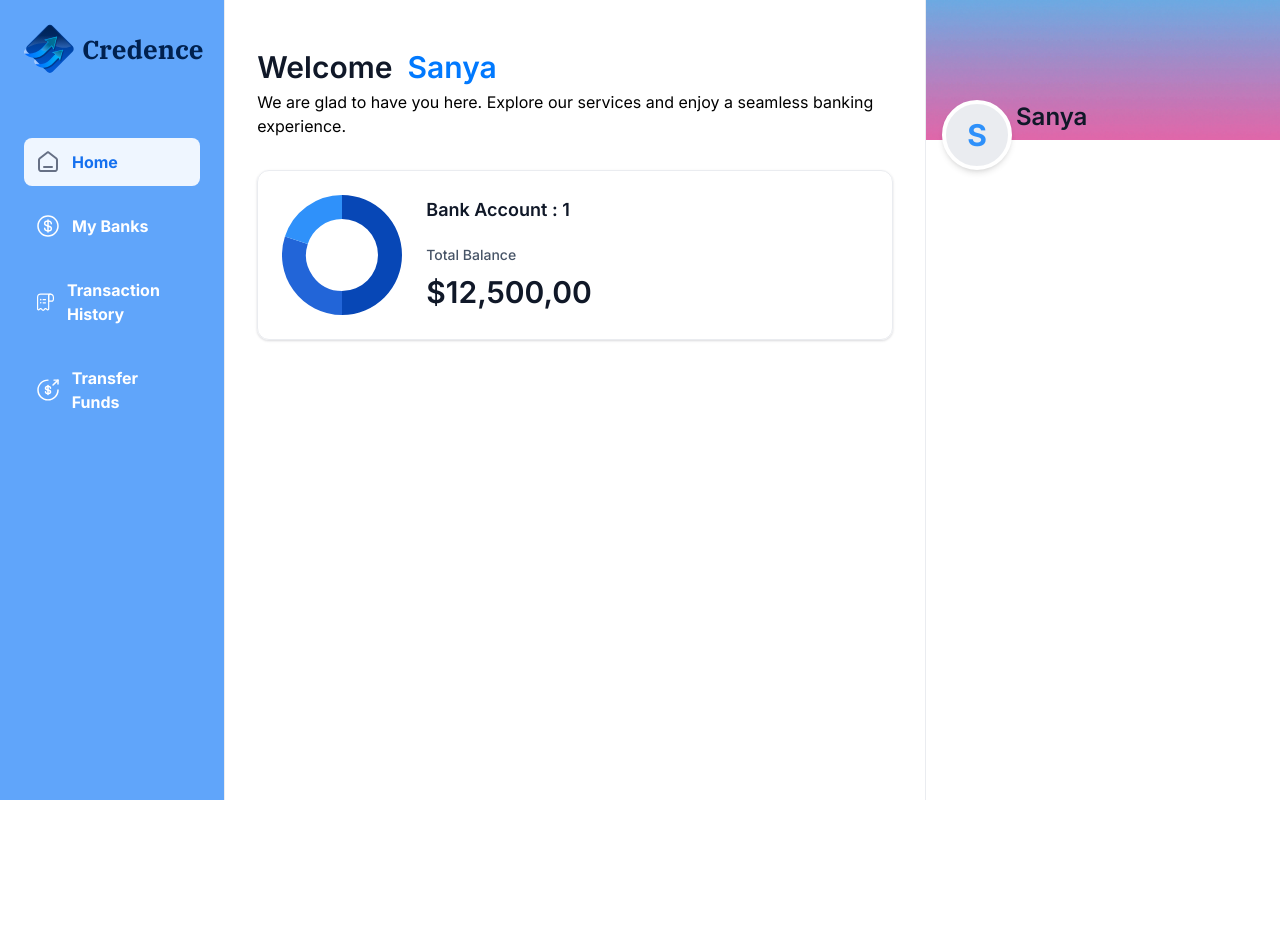
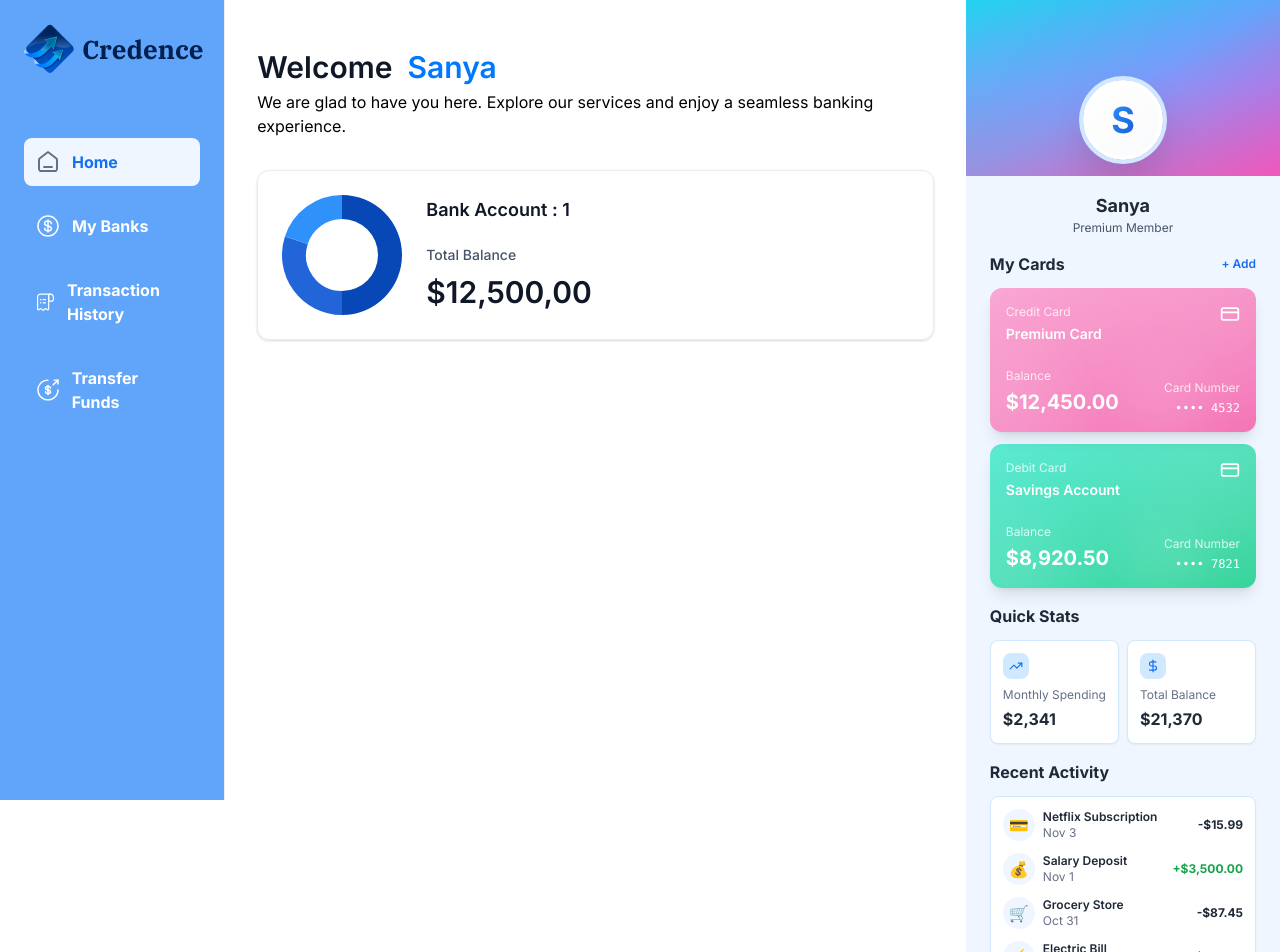
Before and after one commit to Saniya1976/credence, a Next.js app: page / in a window 1280 px wide. Shown: the top 952 px of the page. Before the commit the page ends 800 px from the top, so only its background shows below. Built offline with nearby package versions, Linux system fonts and the light colour scheme.

Commit message:
right side bar completed

```diff
--- a/src/components/RightSideBar.tsx
+++ b/src/components/RightSideBar.tsx
@@ -1,36 +1,163 @@
 import React from "react";
+import { CreditCard, TrendingUp, DollarSign, Calendar } from "lucide-react";
 
 interface RightSidebarProps {
   user: {
     username: string;
+    email?: string;
   };
   transactions: any[];
   banks: any[];
 }
 
-const RightSideBar = ({ user, transactions, banks }: RightSidebarProps) => {
+const RightSideBar = ({ user = { username: "John Doe", email: "john@credence.com" }, transactions, banks }: RightSidebarProps) => {
+  // Sample data for demonstration
+  const cards = [
+    {
+      id: 1,
+      name: "Premium Card",
+      lastFour: "4532",
+      balance: "$12,450.00",
+      type: "Credit",
+      color: "from-pink-300 to-pink-400"
+    },
+    {
+      id: 2,
+      name: "Savings Account",
+      lastFour: "7821",
+      balance: "$8,920.50",
+      type: "Debit",
+      color: "from-teal-300 to-emerald-400"
+    }
+  ];
+
+  const recentTransactions = [
+    { id: 1, name: "Netflix Subscription", amount: "-$15.99", date: "Nov 3", icon: "💳" },
+    { id: 2, name: "Salary Deposit", amount: "+$3,500.00", date: "Nov 1", icon: "💰" },
+    { id: 3, name: "Grocery Store", amount: "-$87.45", date: "Oct 31", icon: "🛒" },
+    { id: 4, name: "Electric Bill", amount: "-$125.00", date: "Oct 30", icon: "⚡" }
+  ];
+
   return (
-    <aside className="right-sidebar">
-      <section className="flex flex-col pb-8">
-        {/* profile banner with gradient */}
-        <div className="profile-banner relative">
-          {/* circular avatar overlapping bottom edge */}
-          <div className="absolute left-4 bottom-[-30px] size-[70px] rounded-full border-4 border-white bg-gray-200 flex items-center justify-center shadow-md">
-            <span className="text-3xl font-bold text-blue-500">
-              {user.username[0]}
+    <aside className="h-full bg-blue-50 overflow-hidden flex flex-col">
+      {/* Gradient Header Section */}
+      <section className="relative h-44 bg-gradient-to-br from-cyan-400 via-blue-400 to-pink-500 overflow-hidden flex-shrink-0">
+        {/* Additional gradient overlay for smoother transition */}
+        <div className="absolute inset-0 bg-gradient-to-b from-transparent via-purple-400/30 to-pink-400/40"></div>
+
+        {/* User Profile Circle at bottom center */}
+        <div className="absolute left-1/2 -translate-x-1/2 bottom-4 z-10">
+          <div className="size-20 rounded-full bg-gradient-to-br from-white to-gray-50 flex items-center justify-center shadow-2xl border-4 border-white ring-4 ring-blue-100">
+            <span className="text-4xl font-bold bg-gradient-to-br from-blue-500 to-blue-700 bg-clip-text text-transparent">
+              {user.username[0].toUpperCase()}
             </span>
-          </div>
-
-          <div className="profile-details absolute bottom-2 left-[90px]">
-            <h1 className="profile-name text-lg font-semibold text-gray-800">
-              {user.username}
-            </h1>
           </div>
         </div>
       </section>
 
-      <section className="banks">
-        <div className="flex w-full justify-between"></div>
+      {/* User Name Section */}
+      <section className="pt-4 pb-4 px-6 text-center bg-blue-50 flex-shrink-0">
+        <h2 className="text-lg font-bold text-gray-800">{user.username}</h2>
+        <p className="text-gray-600 text-xs">{user.email || "Premium Member"}</p>
+      </section>
+
+      {/* Cards Section */}
+      <section className="px-6 mb-4 flex-shrink-0">
+        <div className="flex items-center justify-between mb-3">
+          <h3 className="text-base font-bold text-gray-800">My Cards</h3>
+          <button className="text-blue-600 text-xs font-semibold hover:text-blue-700">
+            + Add
+          </button>
+        </div>
+
+        <div className="space-y-3">
+          {cards.map((card, index) => (
+            <div
+              key={card.id}
+              className={`bg-gradient-to-br ${card.color} rounded-xl p-4 text-white shadow-lg hover:shadow-xl transition-all cursor-pointer relative overflow-hidden`}
+              style={{ zIndex: cards.length - index }}
+            >
+              {/* Gradient mesh circles */}
+              <div className="absolute top-0 right-0 w-32 h-32 bg-white opacity-20 rounded-full blur-3xl -mr-8 -mt-8"></div>
+              <div className="absolute bottom-0 left-0 w-24 h-24 bg-white opacity-15 rounded-full blur-2xl -ml-8 -mb-8"></div>
+              <div className="absolute top-1/2 left-1/2 w-20 h-20 bg-white opacity-10 rounded-full blur-xl"></div>
+
+              <div className="relative z-10 flex justify-between items-start mb-6">
+                <div>
+                  <p className="text-white text-opacity-80 text-xs mb-1">{card.type} Card</p>
+                  <p className="font-semibold text-sm">{card.name}</p>
+                </div>
+                <CreditCard className="size-5" />
+              </div>
+
+              <div className="relative z-10 flex justify-between items-end">
+                <div>
+                  <p className="text-white text-opacity-80 text-xs mb-1">Balance</p>
+                  <p className="text-xl font-bold">{card.balance}</p>
+                </div>
+                <div className="text-right">
+                  <p className="text-white text-opacity-80 text-xs mb-1">Card Number</p>
+                  <p className="font-mono text-xs">•••• {card.lastFour}</p>
+                </div>
+              </div>
+            </div>
+          ))}
+        </div>
+      </section>
+
+      {/* Quick Stats */}
+      <section className="px-6 mb-4 flex-shrink-0">
+        <h3 className="text-base font-bold text-gray-800 mb-3">Quick Stats</h3>
+        <div className="grid grid-cols-2 gap-2">
+          <div className="bg-white rounded-lg p-3 shadow-sm border border-blue-100">
+            <div className="flex items-center gap-2 mb-2">
+              <div className="p-1.5 bg-blue-100 rounded-lg">
+                <TrendingUp className="size-3.5 text-blue-600" />
+              </div>
+            </div>
+            <p className="text-xs text-gray-500 mb-1">Monthly Spending</p>
+            <p className="text-base font-bold text-gray-800">$2,341</p>
+          </div>
+
+          <div className="bg-white rounded-lg p-3 shadow-sm border border-blue-100">
+            <div className="flex items-center gap-2 mb-2">
+              <div className="p-1.5 bg-blue-100 rounded-lg">
+                <DollarSign className="size-3.5 text-blue-600" />
+              </div>
+            </div>
+            <p className="text-xs text-gray-500 mb-1">Total Balance</p>
+            <p className="text-base font-bold text-gray-800">$21,370</p>
+          </div>
+        </div>
+      </section>
+
+      {/* Recent Transactions */}
+      <section className="px-6 flex-1 flex flex-col min-h-0">
+        <h3 className="text-base font-bold text-gray-800 mb-3 flex-shrink-0">Recent Activity</h3>
+        <div className="bg-white rounded-lg p-3 shadow-sm border border-blue-100 flex-1 overflow-y-auto">
+          <div className="space-y-3">
+            {recentTransactions.map((transaction) => (
+              <div key={transaction.id} className="flex items-center justify-between">
+                <div className="flex items-center gap-2">
+                  <div className="size-8 bg-blue-50 rounded-full flex items-center justify-center text-base">
+                    {transaction.icon}
+                  </div>
+                  <div>
+                    <p className="font-semibold text-xs text-gray-800">{transaction.name}</p>
+                    <p className="text-xs text-gray-500">{transaction.date}</p>
+                  </div>
+                </div>
+                <p className={`font-bold text-xs ${transaction.amount.startsWith('+') ? 'text-green-600' : 'text-gray-800'}`}>
+                  {transaction.amount}
+                </p>
+              </div>
+            ))}
+          </div>
+
+          <button className="w-full mt-3 py-2 text-blue-600 text-xs font-semibold hover:bg-blue-50 rounded-lg transition-colors">
+            View All
+          </button>
+        </div>
       </section>
     </aside>
   );
```
